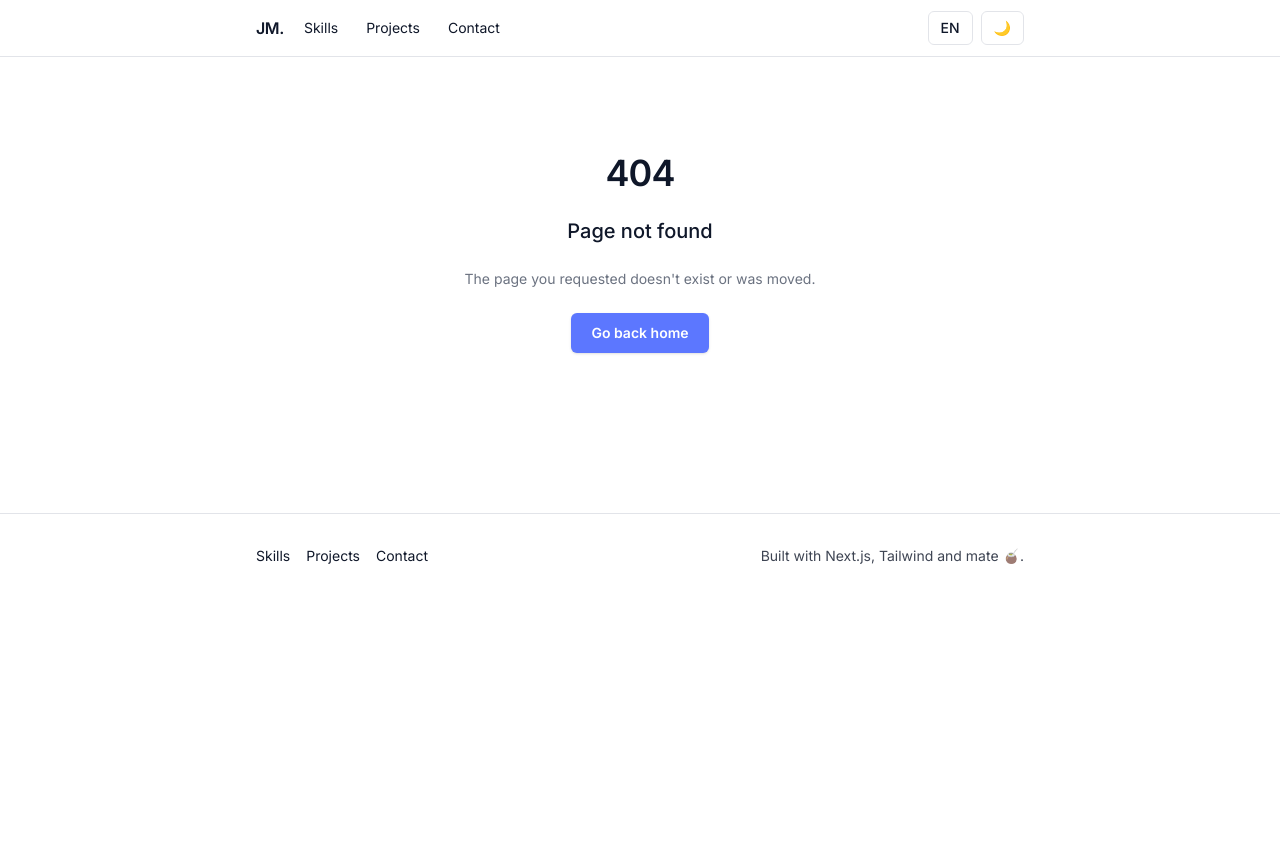
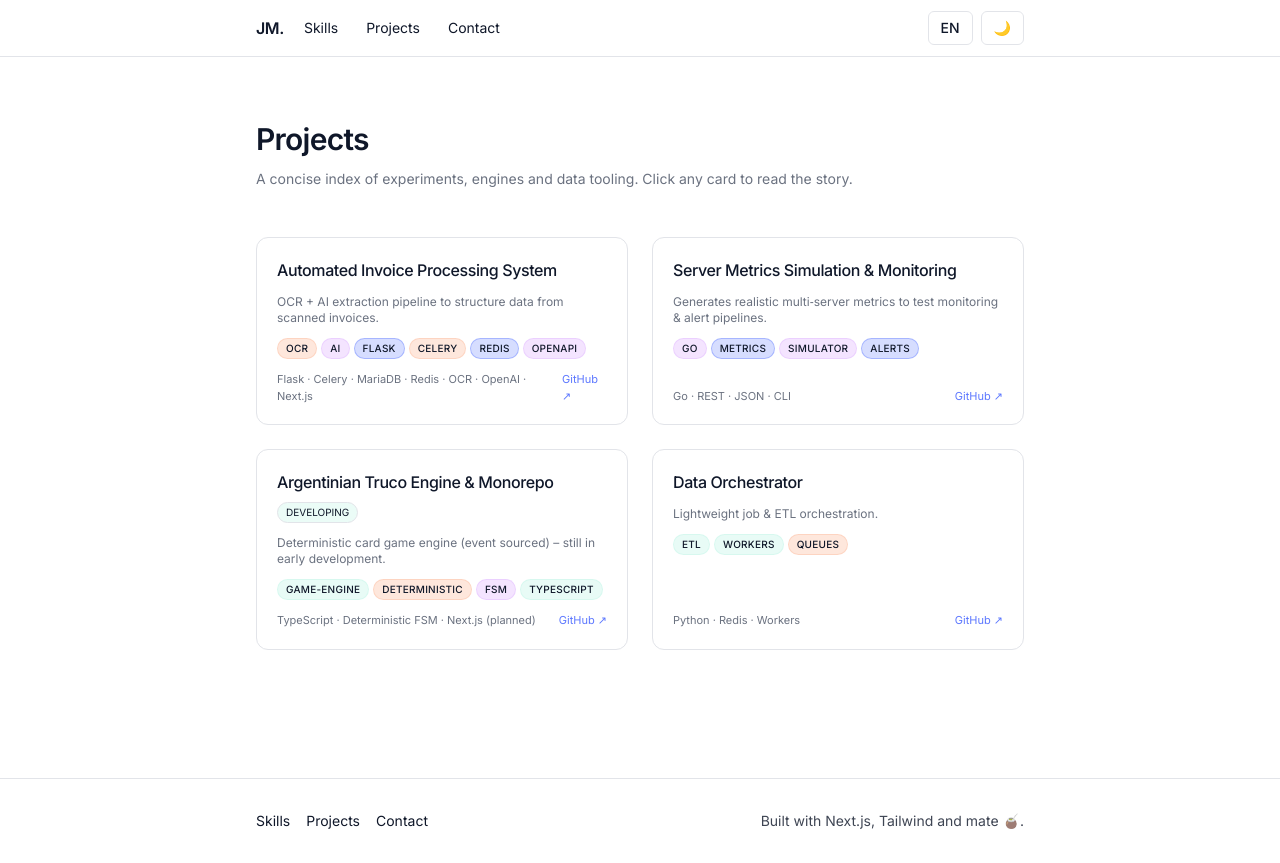
Before and after one commit to joacominatel/portfolio-2026, a Next.js app: page /projects in a window 1280 px wide. Before the commit this address had no page. Before the commit the page ends 800 px from the top, so only its background shows below. Built offline with nearby package versions, Linux system fonts and the light colour scheme.

Commit message:
Agregar página de proyectos con metadatos y lista de proyectos

```diff
--- /dev/null
+++ b/src/app/projects/page.tsx
@@ -0,0 +1,20 @@
+import { Container } from "@/components/ui/Container";
+import ProjectsList from "@/components/projects/ProjectsList";
+
+export const metadata = {
+  title: "Projects | Portfolio",
+  description: "Selected backend, infrastructure and experimentation projects.",
+};
+
+export default function ProjectsPage() {
+  // client i18n not needed for static fallback – kept server simple
+  return (
+    <Container className="py-16 space-y-12">
+      <header className="space-y-3 max-w-prose">
+        <h1 className="text-3xl font-semibold tracking-tight">Projects</h1>
+        <p className="text-sm text-[hsl(var(--color-muted))]">A concise index of experiments, engines and data tooling. Click any card to read the story.</p>
+      </header>
+  <ProjectsList />
+    </Container>
+  );
+}
```
